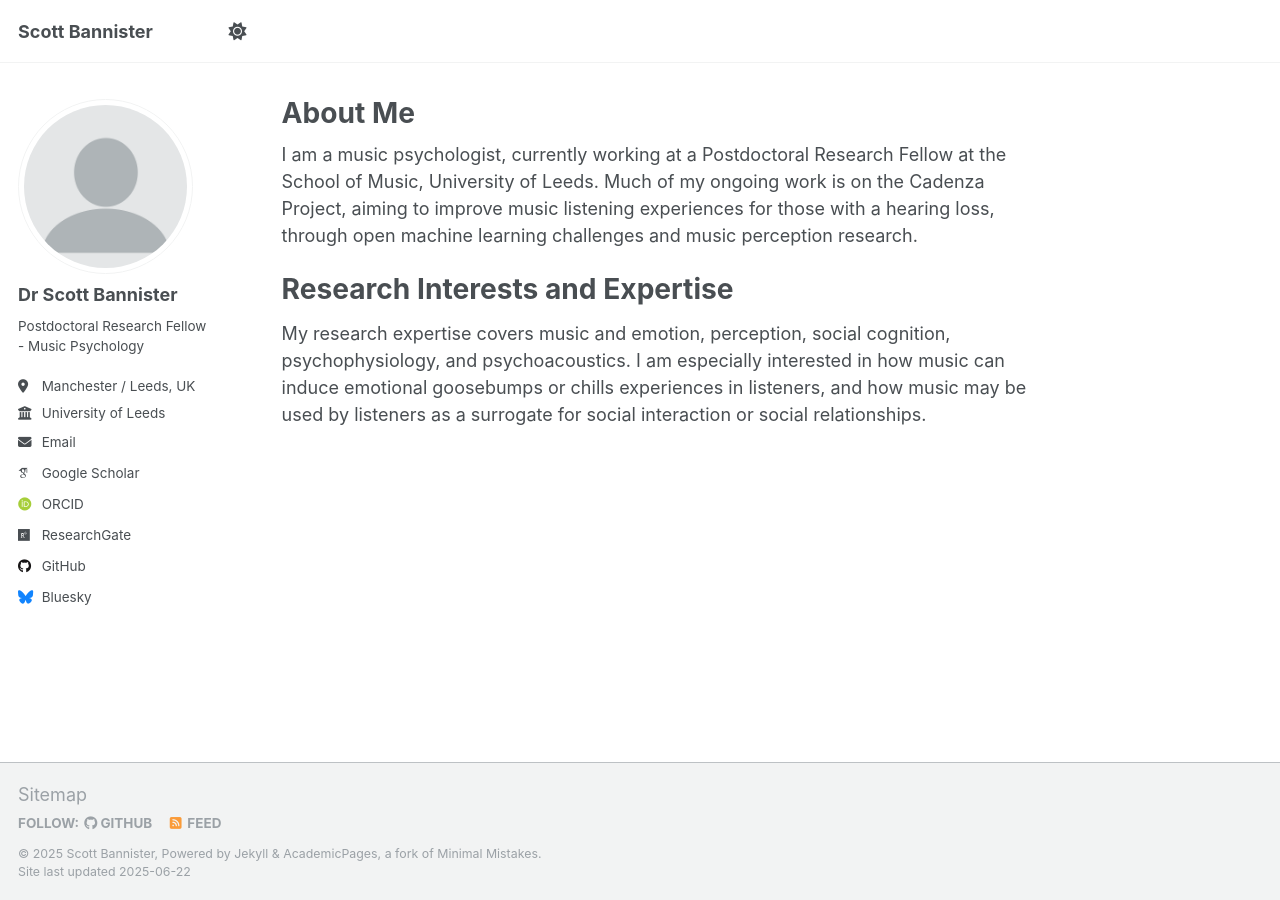
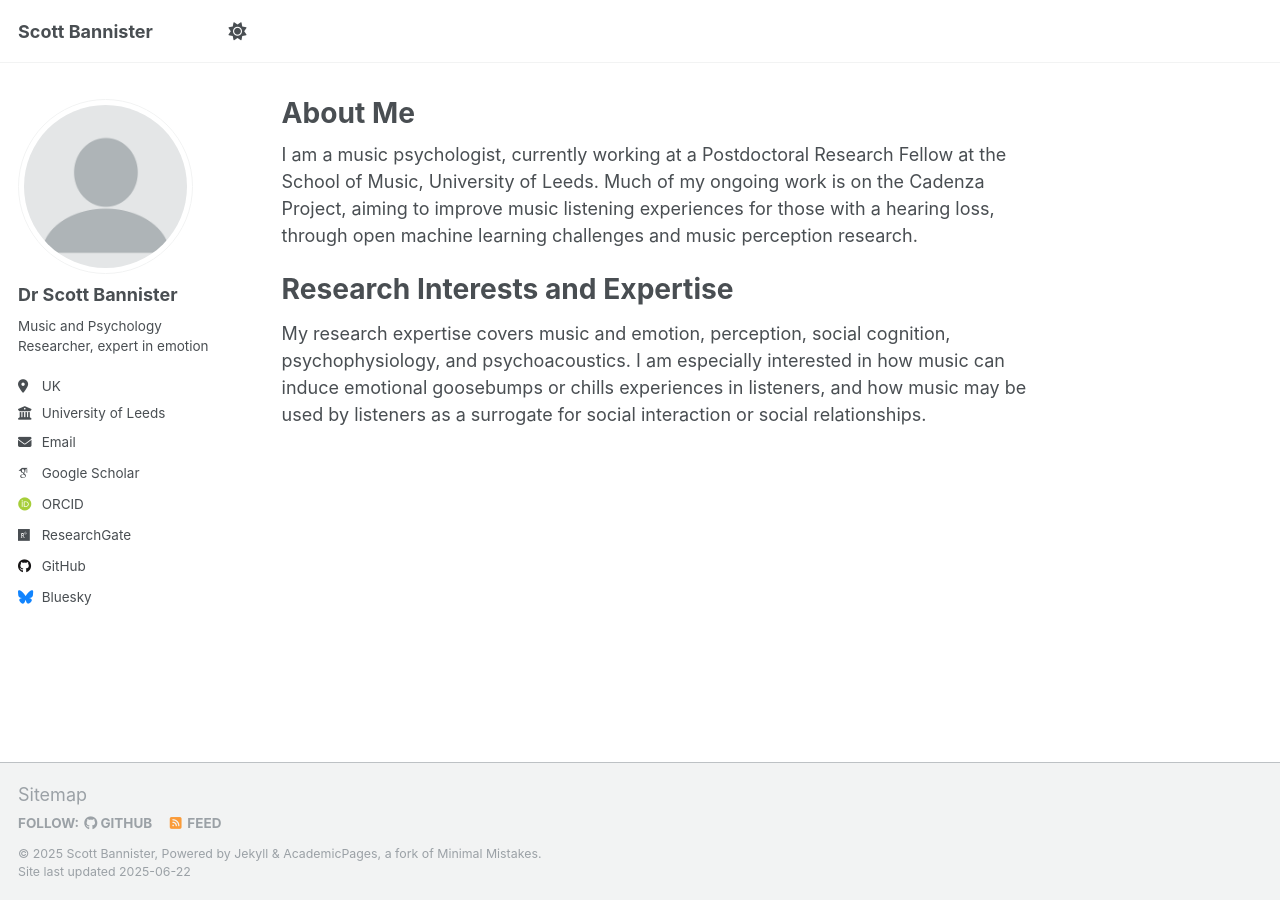
Before and after one commit to scbannister/scbannister.github.io, a Jekyll site: the page built from _pages/about.md, in a window 1280 px wide. Built offline with Jekyll 4.4.1, drawn with Linux system fonts in a browser that asks for light colours; some web fonts are replaced.

Commit message:
Update _config.yml

```diff
--- a/_config.yml
+++ b/_config.yml
@@ -12,7 +12,7 @@ site_theme               : "default"
 title                    : "Scott Bannister"
 title_separator          : "-"
 name                     : &name "Scott Bannister"
-description              : &description "Postdoctoral Research Fellow @ University of Leeds"
+description              : &description "Music and Psychology Researcher"
 url                      : https://scbannister.github.io # the base hostname & protocol for your site e.g. "https://[your GitHub username].github.io"
 baseurl                  : "" # the subpath of your site, e.g. "/blog"
 repository               : "scbannister.github.io"
@@ -25,8 +25,8 @@ author:
   avatar           : "profile.png"
   name             : "Dr Scott Bannister"
   pronouns         : # example: "she/her"
-  bio              : "Postdoctoral Research Fellow - Music Psychology"
-  location         : "Manchester / Leeds, UK"
+  bio              : "Music and Psychology Researcher, expert in emotion"
+  location         : "UK"
   employer         : "University of Leeds"
   uri              : # URL
   email            : "S.C.Bannister@leeds.ac.uk"
@@ -78,7 +78,7 @@ author:
 # Publication Category - The following the list of publication categories and their headings
 publication_category:
   books:
-    title: 'Books'
+    title: 'Book Chapters'
   manuscripts:
     title: 'Journal Articles'
   conferences:
```
